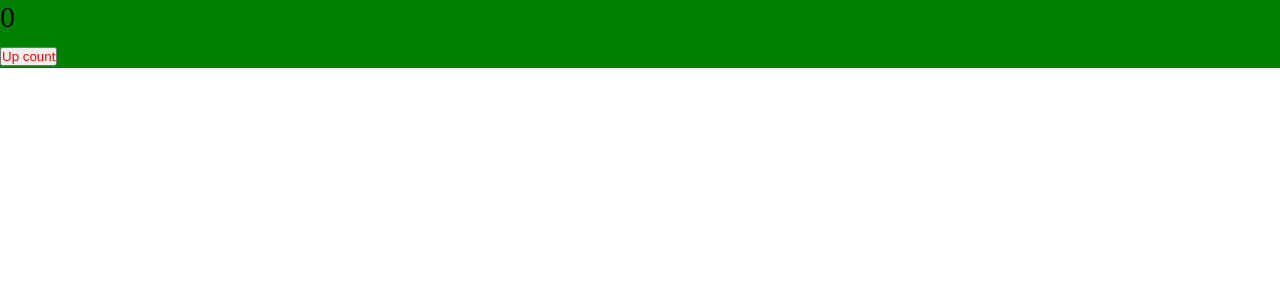
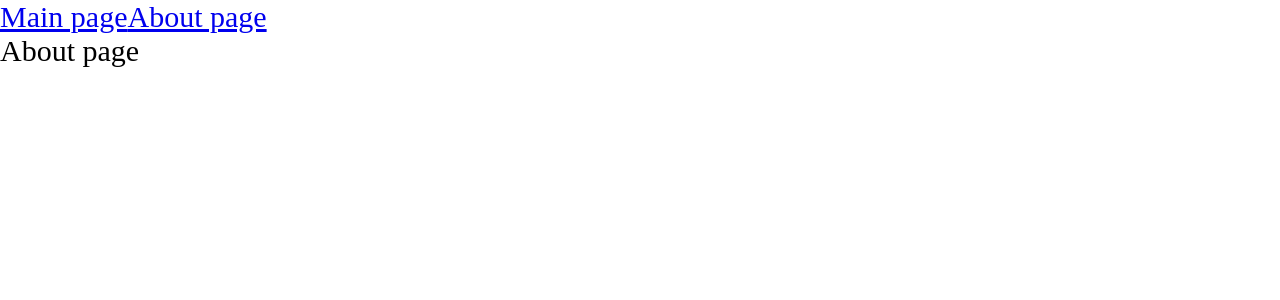
Before and after one commit to yankvasya/react-production, a React app: page /about in a window 1280 px wide. Shown: the top 300 px of the page. Built offline with nearby package versions, Linux system fonts and the light colour scheme.

Commit message:
chore: add `react-router-dom`

```diff
--- a/package.json
+++ b/package.json
@@ -12,6 +12,7 @@
     "@types/node": "17.0.21",
     "@types/react": "17.0.39",
     "@types/react-dom": "17.0.11",
+    "@types/react-router-dom": "5.3.3",
     "@types/webpack": "5.28.0",
     "@types/webpack-dev-server": "4.7.2",
     "css-loader": "6.6.0",
@@ -30,6 +31,7 @@
   },
   "dependencies": {
     "react": "17.0.2",
-    "react-dom": "17.0.2"
+    "react-dom": "17.0.2",
+    "react-router-dom": "6.2.1"
   }
 }
--- a/src/App.tsx
+++ b/src/App.tsx
@@ -1,10 +1,20 @@
 import {CountNum} from "./components/countNum";
 import './global.scss'
+import {Link, Route, Routes} from "react-router-dom";
+import MainPage from "./pages/MainPage";
+import AboutPage from "./pages/AboutPage";
 
 export const App = () => {
     return (
         <div className="app">
-            <CountNum />
+            <div>
+                <Link to={'/'} >Main page</Link>
+                <Link to={'/about'}>About page</Link>
+            </div>
+            <Routes>
+                <Route path={'/'} element={<MainPage/>} />
+                <Route path={'/about'} element={<AboutPage/>}/>
+            </Routes>
         </div>
     )
 }
--- a/src/global.scss
+++ b/src/global.scss
@@ -6,5 +6,4 @@
 
 .app {
   font-size: 30px;
-  background: green;
 }
--- a/src/index.tsx
+++ b/src/index.tsx
@@ -1,7 +1,10 @@
 import {render} from "react-dom";
 import {App} from "./App";
+import {BrowserRouter} from "react-router-dom";
 
 render(
-    <App/>,
+    <BrowserRouter>
+        <App/>
+    </BrowserRouter>,
     document.getElementById('root')
 )
--- /dev/null
+++ b/src/pages/AboutPage/index.tsx
@@ -0,0 +1,9 @@
+const AboutPage = () => {
+    return (
+        <>
+            About page
+        </>
+    )
+}
+
+export default AboutPage
--- /dev/null
+++ b/src/pages/MainPage/index.tsx
@@ -0,0 +1,9 @@
+const MainPage = () => {
+    return (
+        <>
+            Main page
+        </>
+    )
+}
+
+export default MainPage
```
Also changed, not shown: 2 other files (tests, documents, lock files or other folders).
